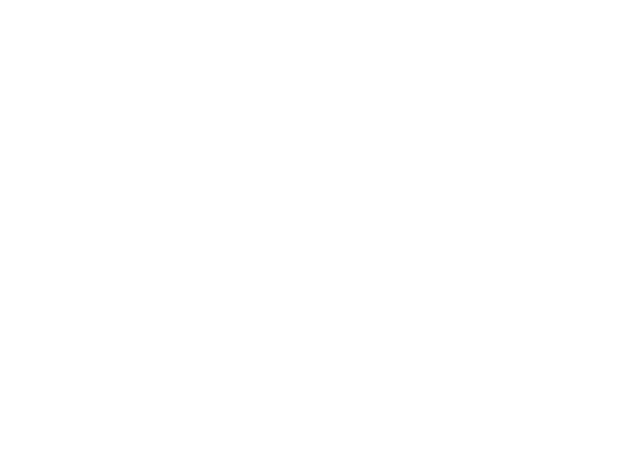
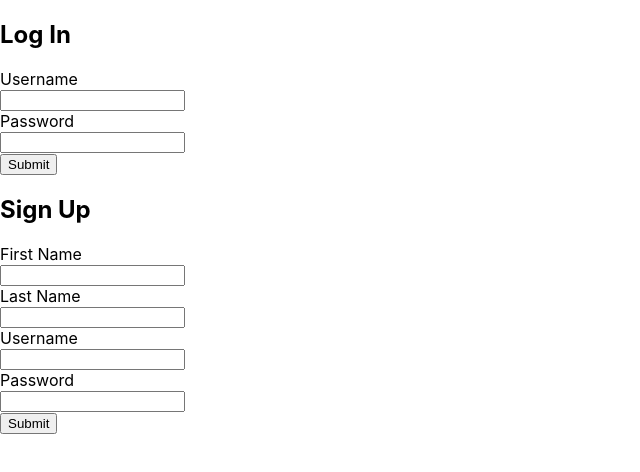
Before and after one commit to mahamahmood/courses_for_her_client, a React (Create React App) app: page /login in a window 1280 px wide. Shown: the top 472 px of the page, without its empty margins (0-640 px from the left). Built offline with nearby package versions, Linux system fonts and the light colour scheme.

Commit message:
created login route with login component for login and signup forms

```diff
--- a/src/App.js
+++ b/src/App.js
@@ -1,6 +1,7 @@
 import React from 'react';
 import { BrowserRouter, Route } from 'react-router-dom';
 import ContextStore from './context/ContextStore.js';
+import LoginPage from './components/login/LoginPage.js';
 import Courses from './components/Courses.js'
 
 // require('dotenv').config();
@@ -8,6 +9,11 @@ import Courses from './components/Courses.js'
 function App() {
   // ==== Routes ====
   const routes = [
+    {
+      path: '/login',
+      component: LoginPage,
+      key: 'login'
+    },
     {
       path: '/courses',
       component: Courses,
--- /dev/null
+++ b/src/components/login/LoginPage.js
@@ -0,0 +1,104 @@
+import React, { useContext, useState } from 'react';
+import { server } from '../../setting.js';
+import { UserContext } from '../../context/ContextStore.js';
+import axios from 'axios';
+
+function Login(props) {
+    // const [userState, dispatchUserState] = useContext(UserContext);
+
+    // === login ===
+    const [loginInfo, updateLoginInfo] = useState({
+        username: '',
+        password: ''
+    });
+    const handleLoginChange = (event) => {
+        updateLoginInfo({ ...loginInfo, [event.target.name]: event.target.value });
+    };
+    const handleLoginSubmit = async (event) => {
+        event.preventDefault();
+        try {
+            const response = await axios.post(`${server}/users/login`, {
+                username: loginInfo.username,
+                password: loginInfo.password
+            });
+            localStorage.token = response.data.token;
+            console.log(response);
+            props.history.push('/courses')
+        } catch (error) {
+            console.error(error)
+        }
+    };
+
+    // === signup ====
+    const [signupInfo, updateSignupInfo] = useState({
+        firstName: '',
+        lastName: '',
+        username: '',
+        password: ''
+    });
+    const handleSignupChange = (event) => {
+        updateSignupInfo({ ...signupInfo, [event.target.name]: event.target.value });
+    };
+    const handleSignupSubmit = async (event) => {
+        event.preventDefault();
+        try {
+            const response = await axios.post(`${server}/users/signup`, {
+                firstName: signupInfo.firstName,
+                lastName: signupInfo.lastName,
+                username: signupInfo.username,
+                password: signupInfo.password
+            });
+            localStorage.token = response.data.token;
+            console.log(response);
+            // props.history.push('/dashboard');
+        } catch (error) {
+            console.error(error);
+        }
+    }
+
+    return (
+        <div>
+            <div>
+                <h2>Log In</h2>
+                <form onSubmit={handleLoginSubmit}>
+                    <div>
+                        <label htmlFor='loginUsername'>Username</label><br />
+                        <input type='text' name='username' id='loginUsername' value={loginInfo.username} onChange={handleLoginChange} /><br />
+                    </div>
+                    <div>
+                        <label htmlFor='loginPassword'>Password</label><br />
+                        <input type='password' name='password' id='loginPassword' value={loginInfo.password} onChange={handleLoginChange} /><br />
+                    </div>
+                    <input type='submit' />
+                </form>
+            </div>
+            <div className='or'>
+                {/* make a border separator */}
+            </div>
+            <div>
+                <h2>Sign Up</h2>
+                <form onSubmit={handleSignupSubmit}>
+                    <div>
+                        <label htmlFor='signupFirstName'>First Name</label><br />
+                        <input type='text' name='firstName' id='signupFirstName' value={signupInfo.firstName} onChange={handleSignupChange} /><br />
+                    </div>
+                    <div>
+                        <label htmlFor='signupLastName'>Last Name</label><br />
+                        <input type='text' name='lastName' id='signupLastName' value={signupInfo.lastName} onChange={handleSignupChange} /><br />
+                    </div>
+                    <div>
+                        <label htmlFor='signupUsername'>Username</label><br />
+                        <input type='text' name='username' id='signupUsername' value={signupInfo.username} onChange={handleSignupChange} /><br />
+                    </div>
+                    <div>
+                        <label htmlFor='signupPassword'>Password</label><br />
+                        <input type='password' name='password' id='signupPassword' value={signupInfo.password} onChange={handleSignupChange} /><br />
+                    </div>
+                    <input type='submit' />
+                </form>
+            </div>
+        </div>
+    )
+};
+
+export default Login;
```
